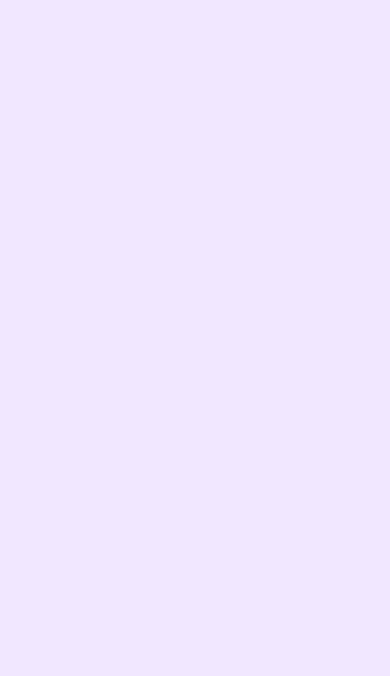
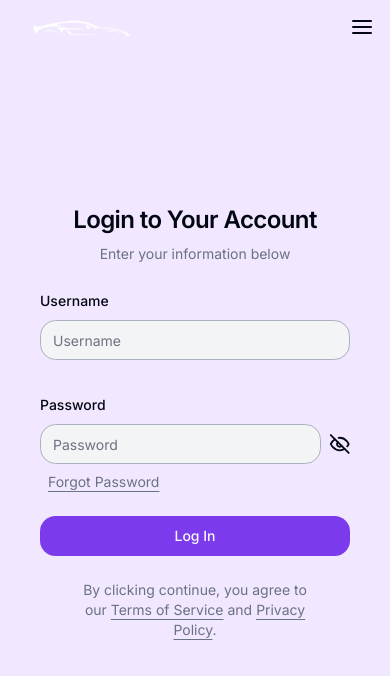
Before and after one commit to luc779/Capstone, a Next.js app: page /LogIn in a window 390 px wide. Shown: the top 676 px of the page. Built offline with nearby package versions, Linux system fonts and the light colour scheme.

Commit message:
Added mobile version to log in

```diff
--- a/src/app/LogIn/page.tsx
+++ b/src/app/LogIn/page.tsx
@@ -1,18 +1,30 @@
-import { Metadata } from "next"
+"use client"
 import AccountPageDesign from "../AccountPageDesign"
 import LogInForm from "./Form/LogInForm"
+import { useTheme } from "next-themes"
+import { useEffect, useState } from "react"
+import { MobileAuthentication } from "@/components/mobile-authentication"
 
-export const metadata: Metadata = {
-  title: "Log In",
-  description: "Log In page.",
-}
 
 export default function LogIn() {
+  const { theme } = useTheme()
+
+  const [mounted, setMounted] = useState(false);
+
+  useEffect(() => {
+    setMounted(true);
+  }, []);
+
   return (
     <>
+      <title>Musée Clio: Sign In</title>
       <AccountPageDesign>
         <LogInForm/>
       </AccountPageDesign>
+
+      <MobileAuthentication mounted={mounted}>
+        <LogInForm />
+      </MobileAuthentication>
     </>
   )
 }
--- a/src/app/page.tsx
+++ b/src/app/page.tsx
@@ -5,10 +5,10 @@ import car from "./car_logo.png"
 import car_dark from "./car_logo_dark.png"
 import Image from "next/image"
 import { DarkModeToggle } from "@/components/ui/DarkModeToggle"
-import { AlignJustify, BoxIcon, CalendarIcon, ClipboardIcon, DownloadIcon, GaugeIcon, ShieldIcon } from "lucide-react"
+import { BoxIcon, CalendarIcon, ClipboardIcon, DownloadIcon, GaugeIcon, ShieldIcon } from "lucide-react"
 import { useTheme } from "next-themes"
 import { useEffect, useState } from "react"
-import { Sheet, SheetContent, SheetTrigger } from "@/components/ui/sheet"
+import { MobileNav } from "../components/mobile-nav"
 
 export default function Home() {
   const { theme } = useTheme()
@@ -41,29 +41,7 @@ export default function Home() {
           </Button>
           <DarkModeToggle />
         </div>
-        <div className="ml-auto flex flex-row gap-2 sm:hidden">
-        <Sheet>
-          <SheetTrigger asChild>
-            <AlignJustify />
-          </SheetTrigger>
-          <SheetContent className="pb-14">
-            <div className=" p-10 h-full flex flex-col items-center">
-              <div className="flex flex-col gap-4">
-                <Button variant="link" className="text-lg">
-                  <Link href="/LogIn">Log In</Link>
-                </Button>
-                <Button variant="link" className="text-lg">
-                  <Link href="/SignUp">Sign Up</Link>
-                </Button>
-                <Button variant="link" className="text-lg">
-                  <Link href="/SignUp/ConfirmEmail">Confirm Email</Link>
-                </Button>
-              </div>
-            </div>
-            <DarkModeToggle />
-          </SheetContent>
-        </Sheet>
-        </div>
+        <MobileNav />
       </header>
       {/* Title for page */}
       <section className="w-full py-12 md:py-24 lg:py-32 bg-accent">
--- /dev/null
+++ b/src/components/mobile-authentication.tsx
@@ -0,0 +1,35 @@
+import Link from "next/link"
+import { useTheme } from "next-themes"
+import Image from "next/image"
+import car from "../app/car_logo.png"
+import car_dark from "../app/car_logo_dark.png"
+import { MobileNav } from "./mobile-nav"
+import { ReactNode } from 'react';
+
+interface MobileSignInProps {
+    mounted: boolean;
+    children: ReactNode;
+  }
+
+export const MobileAuthentication = ({mounted, children}: MobileSignInProps) => {
+    const { theme } = useTheme();
+    return (
+        <div className="relative">
+            <div className="sm:hidden absolute top-0 left-0 w-full flex items-center px-4 md:px-6 z-10">
+                <Link className="mr-6 rounded-lg p-4" href="/">
+                {mounted ?
+                    <Image src={theme == 'light' ? car_dark : car} alt="Dark Car Image" style={{ width: '100px', height: 'auto'}} />
+                    :
+                    <Image src={car_dark} alt="Dark Car Image" style={{ width: '100px', height: 'auto'}} />
+                }
+                </Link>
+                <MobileNav />
+            </div>
+            <div className="lg:p-8 lg:col-span-2 h-[calc(100dvh)] justify-center flex items-center relative">
+                <div className="mx-auto flex w-full flex-col justify-center space-y-6 pr-10 pl-10">
+                    {children}
+                </div>
+            </div>
+        </div>
+      )
+}
--- /dev/null
+++ b/src/components/mobile-nav.tsx
@@ -0,0 +1,36 @@
+import { AlignJustify } from "lucide-react"
+import Link from "next/link"
+import { Button } from "./ui/button"
+import { DarkModeToggle } from "./ui/DarkModeToggle"
+import { Sheet, SheetContent, SheetTrigger } from "./ui/sheet"
+
+export const MobileNav = () => {
+    return (
+        <div className="ml-auto flex flex-row gap-2 sm:hidden">
+            <Sheet>
+            <SheetTrigger asChild>
+                <AlignJustify />
+            </SheetTrigger>
+            <SheetContent className="pb-14">
+                <div className=" p-10 h-full flex flex-col items-center">
+                    <div className="flex flex-col gap-4">
+                        <Button variant={'link'} className="text-lg">
+                            <Link href="/">Home</Link>
+                        </Button>
+                        <Button variant="link" className="text-lg">
+                            <Link href="/LogIn">Log In</Link>
+                        </Button>
+                        <Button variant="link" className="text-lg">
+                            <Link href="/SignUp">Sign Up</Link>
+                        </Button>
+                        <Button variant="link" className="text-lg">
+                            <Link href="/SignUp/ConfirmEmail">Confirm Email</Link>
+                        </Button>
+                    </div>
+                </div>
+                <DarkModeToggle />
+            </SheetContent>
+            </Sheet>
+        </div>
+    )
+}
```
